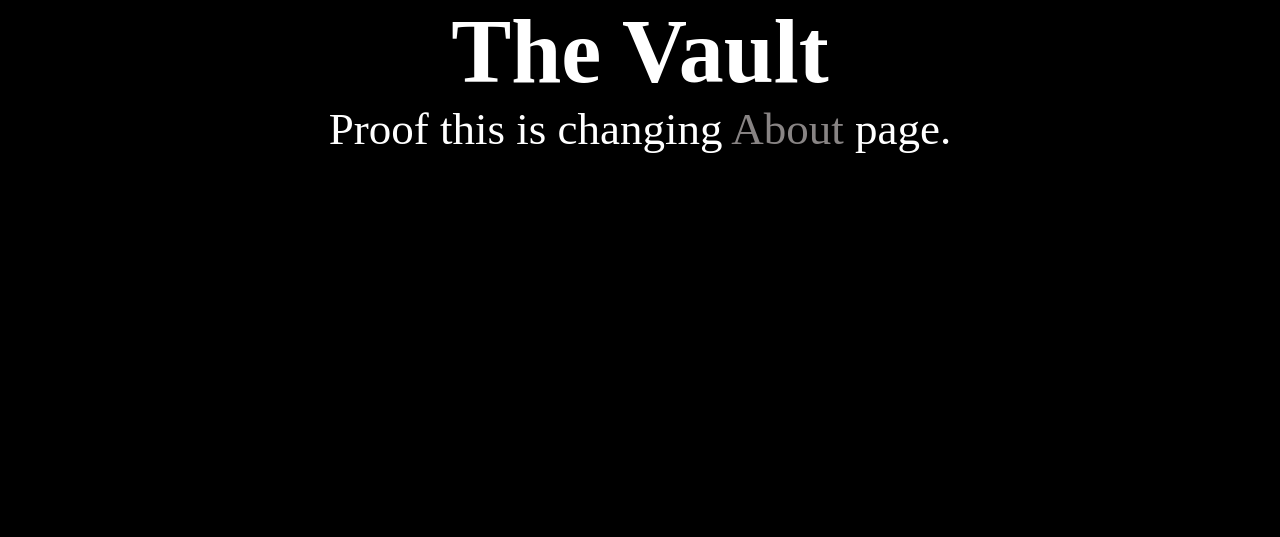
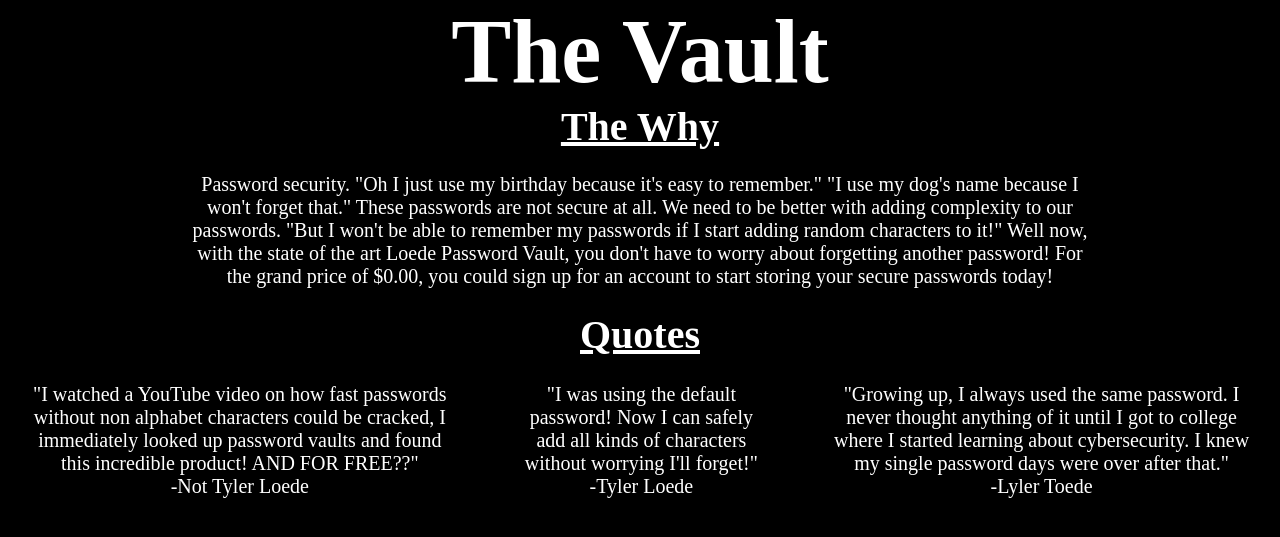
Before and after one commit to loedetyler/LoedePasswordVault, a Django app: page / in a window 1280 px wide. Shown: the part 99-636 px from the top of the page. Run offline with Django 4.2, Linux system fonts and the light colour scheme.

Commit message:
Working on the home page for anonymous users, added quotes, the 'why', and started the baseline for the login page

```diff
--- a/passwordvault/views.py
+++ b/passwordvault/views.py
@@ -8,3 +8,6 @@ def homepage(request):
 def about(request):
 #    return HttpResponse("This is the about page.")
     return render(request, 'about.html')
+
+def login(request):
+    return render(request, 'login.html')
--- a/static/css/style.css
+++ b/static/css/style.css
@@ -44,6 +44,20 @@ nav {
     align-items: center;
 }
 
+.quotes {
+    display: flex;
+    /*align-items: center;*/
+    text-align: center;
+    gap: 20px;
+    justify-content: space-around;
+}
+
+.quote {
+    padding: 25px;
+    font-size: 20px;
+    align-items: center;
+}
+
 main {
     font-size: 45px;
 }
@@ -51,6 +65,19 @@ main {
 
 h1, p {
     text-align: center;
+}
+
+h3 {
+    text-align: center;
+    font-size: 40px;
+    text-decoration-line: underline;
+}
+
+#why {
+    text-align: center;
+    font-size: 20px;
+    margin-left: 15%;
+    margin-right: 15%;
 }
 
 a {
--- a/templates/home.html
+++ b/templates/home.html
@@ -6,5 +6,29 @@
 
 {% block content %}
     <h1>The Vault</h1>
-    <p>Proof this is changing <a href="/about">About</a> page.</p>
+    <h3>The Why</h3>
+    <p id="why"></br>Password security. "Oh I just use my birthday because it's easy to remember." "I use my dog's name because
+        I won't forget that." These passwords are not secure at all. We need to be better with adding complexity to our passwords.
+        "But I won't be able to remember my passwords if I start adding random characters to it!" Well now, with the state of the
+        art Loede Password Vault, you don't have to worry about forgetting another password! For the grand price of $0.00, you
+        could sign up for an account to start storing your secure passwords today!</br></br>
+    </p>
+    <h3>Quotes</h3>
+    <div class="quotes">
+
+        <div class="quote">
+            "I watched a YouTube video on how fast passwords without non alphabet characters could be cracked,
+            I immediately looked up password vaults and found this incredible product! AND FOR FREE??"</br>
+            -Not Tyler Loede
+        </div>
+        <div class="quote">
+            "I was using the default password! Now I can safely add all kinds of characters without worrying I'll forget!"</br>
+            -Tyler Loede
+        </div>
+        <div class="quote">
+            "Growing up, I always used the same password. I never thought anything of it until I got to college where
+            I started learning about cybersecurity. I knew my single password days were over after that."</br>
+            -Lyler Toede
+    </div>
+
 {% endblock %}
--- a/templates/layout.html
+++ b/templates/layout.html
@@ -6,7 +6,7 @@
     <meta name="viewport" content="width=device-width, initial-scale=1.0">
     <title>
         {% block title %}
-            Django App
+            Loede Password Vault
         {% endblock %}
     </title>
     <link rel="stylesheet" href="{% static 'css/style.css' %}">
@@ -27,7 +27,7 @@
             </ul>
         </div>
         <div class="user"> <!--Partially generated by chatGPT on 11/6/2025-->
-            <a href="/admin">👤</a>
+            <a href="/login">👤</a>
         </div>
     </nav>
     <main>
```
